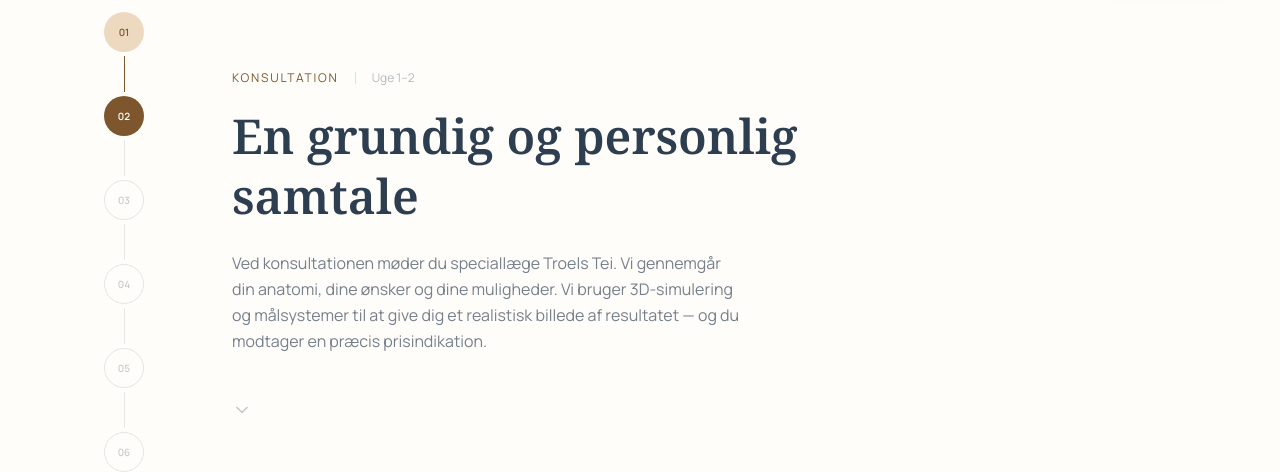
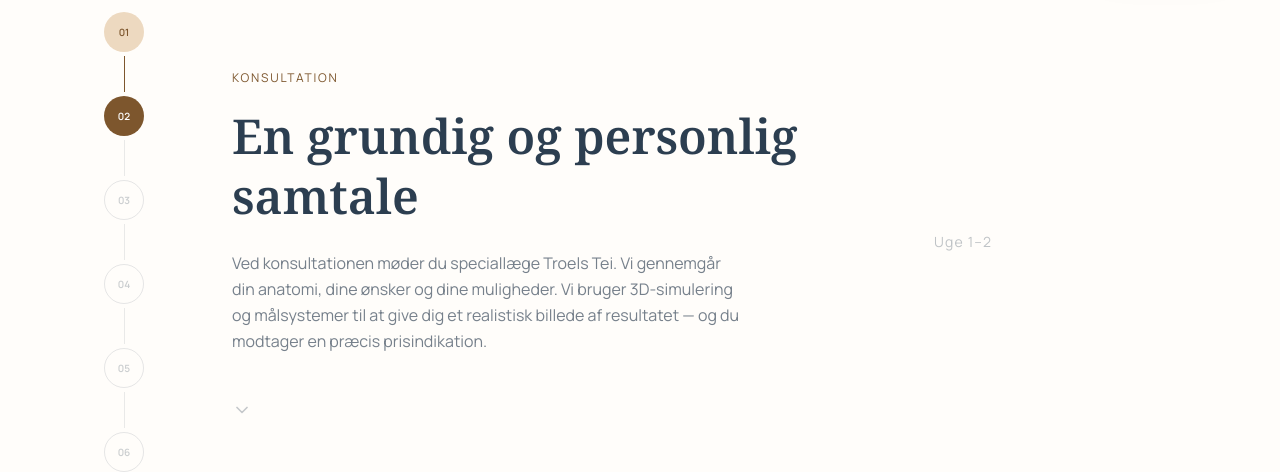
Before and after one commit to brystcenteresbjerg/brystcenter-esbjerg, a Next.js app: page /patientrejsen in a window 1280 px wide. Shown: the part 822-1294 px from the top of the page. Built offline with nearby package versions, Linux system fonts and the light colour scheme.

Commit message:
journey timeline

```diff
--- a/src/components/sections/PatientTimeline.tsx
+++ b/src/components/sections/PatientTimeline.tsx
@@ -91,16 +91,10 @@ export default function PatientTimeline({ steps }: { steps: Step[] }) {
               animate={{ opacity: 1, y: 0 }}
               exit={{ opacity: 0, y: -20 }}
               transition={{ duration: 0.4, ease: [0.4, 0, 0.2, 1] }}
+              className="grid grid-cols-[1fr_auto] gap-12 items-center"
             >
-              <div className="flex items-center gap-4 mb-5">
-                <p className="font-sans text-xs uppercase tracking-[0.15em] text-primary">{steps[activeStep].label}</p>
-                {steps[activeStep].time && (
-                  <>
-                    <span className="w-px h-3 bg-secondary/15 shrink-0" />
-                    <p className="font-sans text-xs text-secondary/35">{steps[activeStep].time}</p>
-                  </>
-                )}
-              </div>
+              <div>
+                <p className="font-sans text-xs uppercase tracking-[0.15em] text-primary mb-5">{steps[activeStep].label}</p>
                 <h2 className="font-serif text-4xl xl:text-5xl font-semibold text-secondary mb-6 leading-tight">
                   {steps[activeStep].title}
                 </h2>
@@ -116,6 +110,13 @@ export default function PatientTimeline({ steps }: { steps: Step[] }) {
                     </motion.div>
                   </motion.div>
                 )}
+              </div>
+
+              {steps[activeStep].time && (
+                <p className="font-sans text-sm text-secondary/30 tracking-[0.08em] shrink-0">
+                  {steps[activeStep].time}
+                </p>
+              )}
             </motion.div>
           </AnimatePresence>
         </div>
```
Lines whose indentation alone changed are shown as unchanged.
